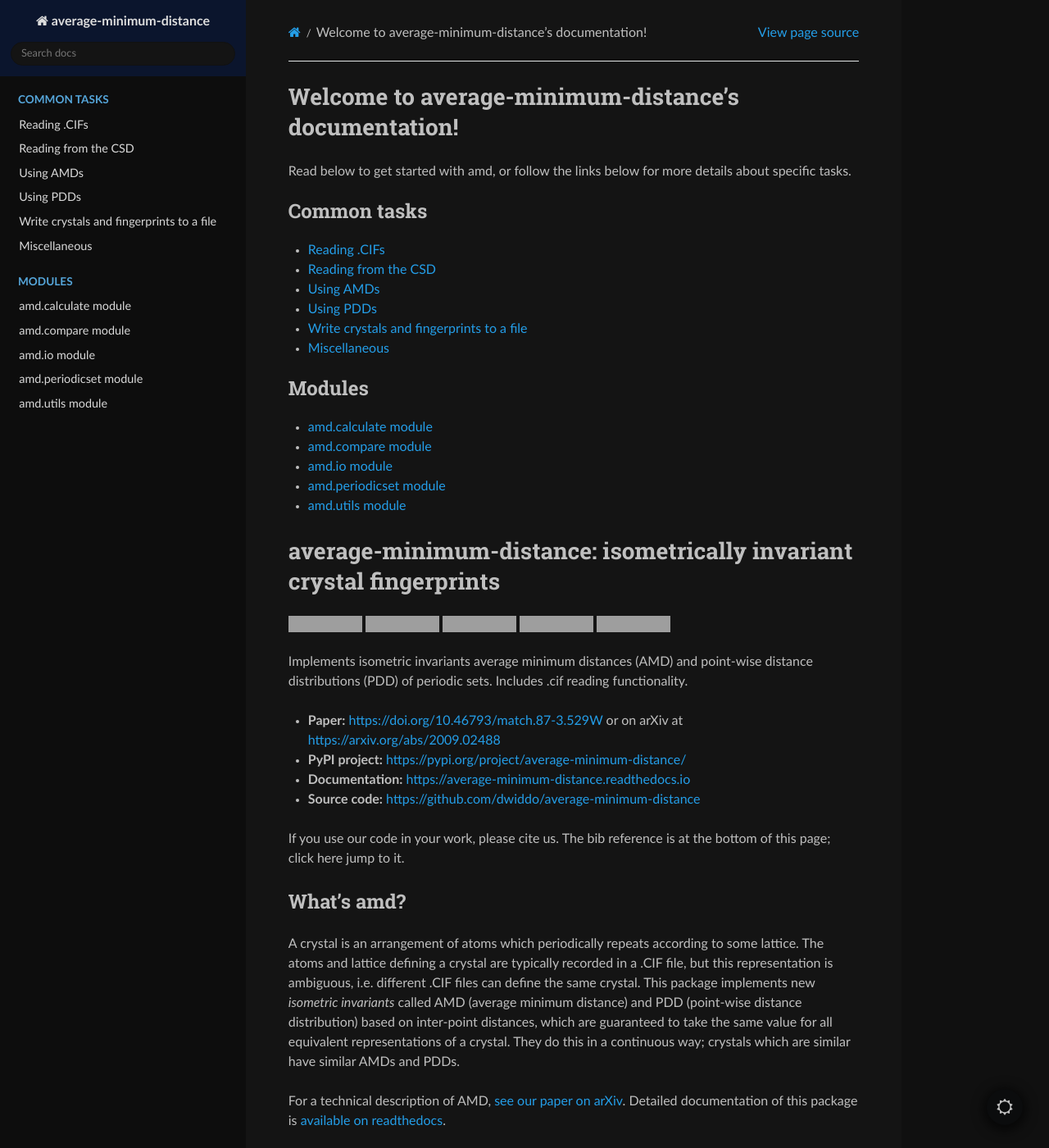
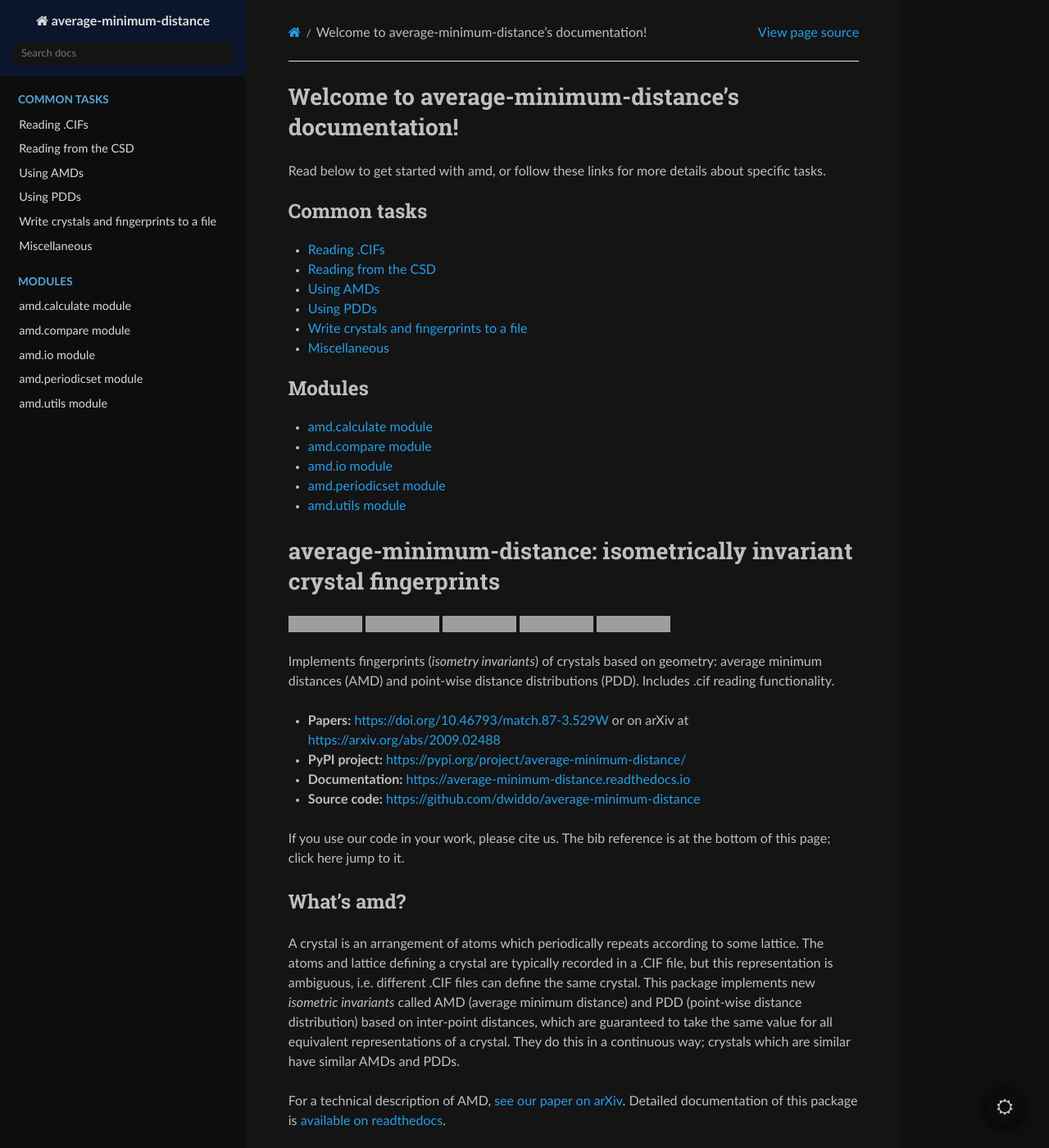
Before and after one commit to dwiddo/average-minimum-distance, a Sphinx documentation site: the page built from docs/source/index.rst, in a window 1280 px wide and 1400 px high. Shown: the whole window at 82% size. Built offline with Sphinx 7.4.7 and the Read the Docs theme 2.0.0, drawn with Linux system fonts in a browser that asks for light colours; grey boxes are pictures that could not be loaded.

Commit message:
formatting

```diff
--- a/README.md
+++ b/README.md
@@ -6,9 +6,9 @@
 [![MATCH Paper](https://img.shields.io/badge/DOI-10.46793%2Fmatch.87--3.529W-blue)](https://doi.org/10.46793/match.87-3.529W)
 [![CC-0 license](https://img.shields.io/badge/License-CC%20BY--NC--SA%204.0-blue.svg)](https://creativecommons.org/licenses/by-nc-sa/4.0/)
 
-Implements isometric invariants average minimum distances (AMD) and point-wise distance distributions (PDD)  of periodic sets. Includes .cif reading functionality.
+Implements fingerprints (*isometry invariants*) of crystals based on geometry: average minimum distances (AMD) and point-wise distance distributions (PDD). Includes .cif reading functionality.
 
-- **Paper:** https://doi.org/10.46793/match.87-3.529W or on arXiv at https://arxiv.org/abs/2009.02488
+- **Papers:** https://doi.org/10.46793/match.87-3.529W or on arXiv at https://arxiv.org/abs/2009.02488
 - **PyPI project:** https://pypi.org/project/average-minimum-distance/
 - **Documentation:** https://average-minimum-distance.readthedocs.io
 - **Source code:** https://github.com/dwiddo/average-minimum-distance
--- a/docs/source/index.rst
+++ b/docs/source/index.rst
@@ -1,7 +1,7 @@
 Welcome to average-minimum-distance's documentation!
 ====================================================
 
-Read below to get started with amd, or follow the links below for
+Read below to get started with amd, or follow these links for
 more details about specific tasks.
 
 .. toctree::
```
Also changed, not shown: CHANGELOG.md (+6 -4 lines), 3 other files.
